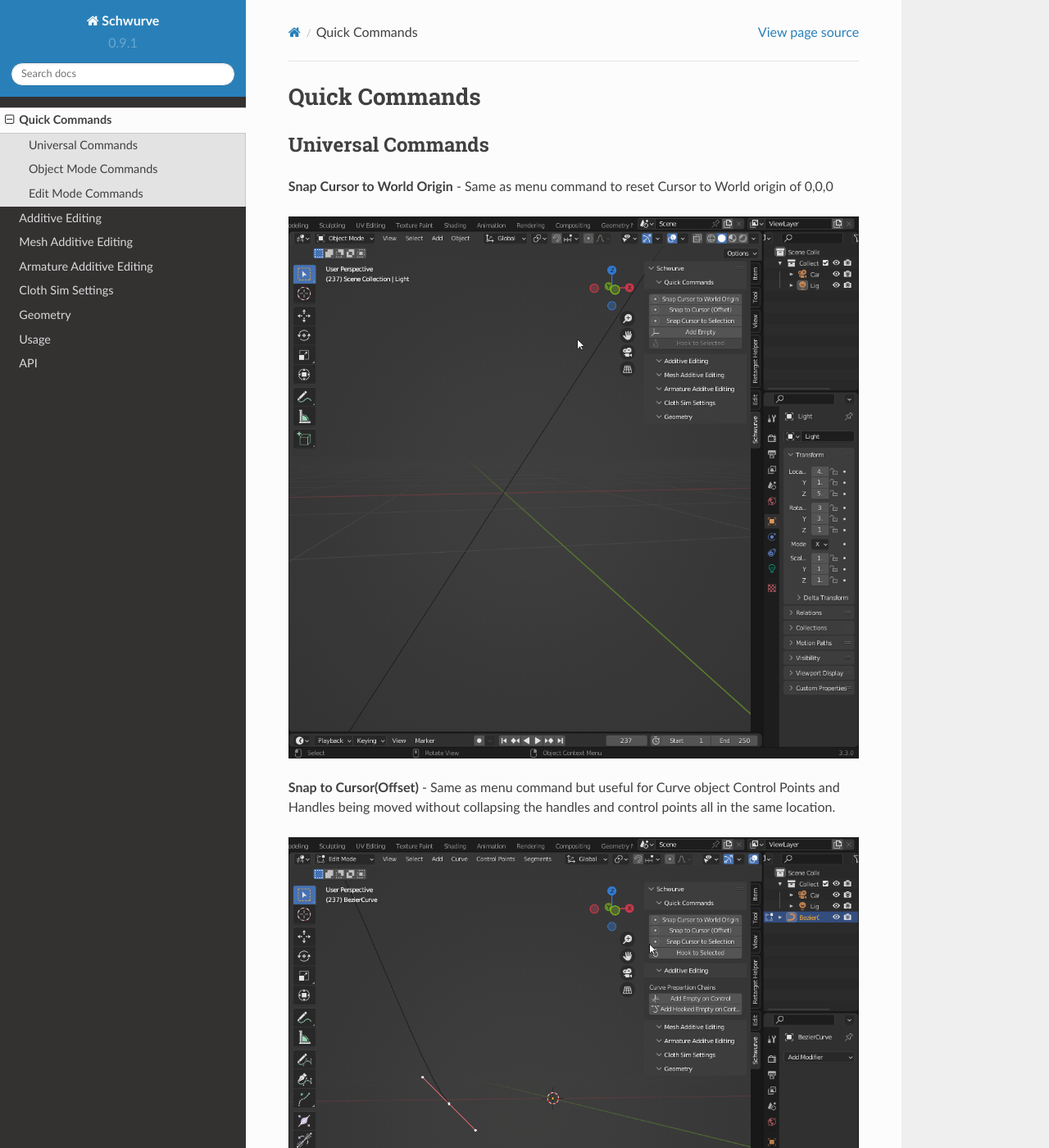
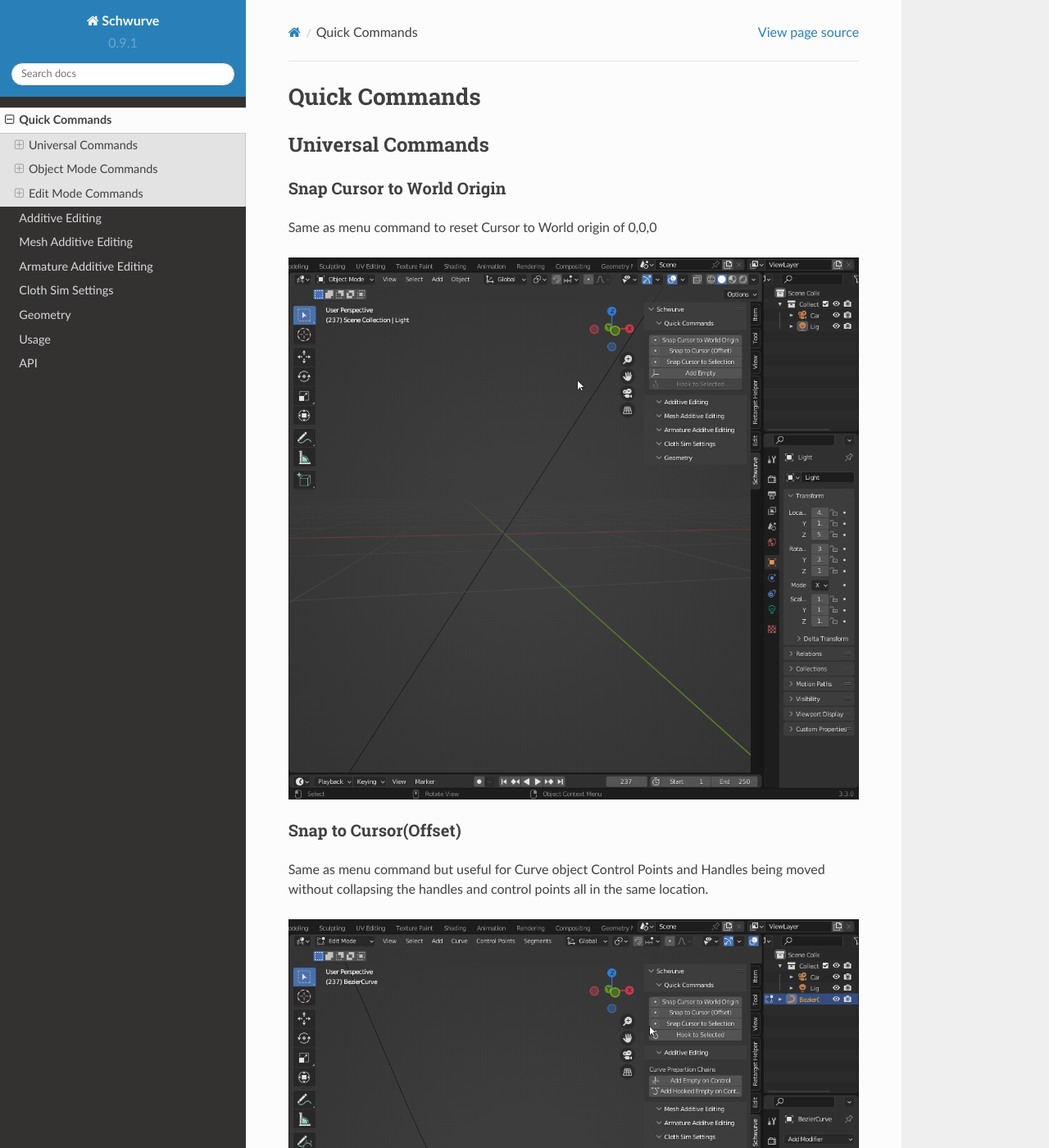
Before and after one commit to Ayjent/SchwurveTest, a Sphinx documentation site: the page built from docs/source/quick_commands.rst, in a window 1280 px wide and 1400 px high. Shown: the whole window at 82% size. Built offline with Sphinx 7.4.7 and the Read the Docs theme 2.0.0, drawn with Linux system fonts in a browser that asks for light colours; some of the changed text lies outside the part shown.

```diff
--- a/docs/source/quick_commands.rst
+++ b/docs/source/quick_commands.rst
@@ -4,30 +4,45 @@ Quick Commands
 Universal Commands
 ==================
 
-**Snap Cursor to World Origin** - Same as menu command to reset Cursor to World origin of 0,0,0
+Snap Cursor to World Origin
+^^^^^^^^^^^^^^^^^^^^^^^^^^^
+
+Same as menu command to reset Cursor to World origin of 0,0,0
 
 .. image:: ../_static/SnapCursortoWorld.gif
 
-**Snap to Cursor(Offset)** - Same as menu command but useful for Curve object Control Points and Handles
+Snap to Cursor(Offset)
+^^^^^^^^^^^^^^^^^^^^^^
+
+Same as menu command but useful for Curve object Control Points and Handles
 being moved without collapsing the handles and control points all in the same location.
 
 .. image:: ../_static/Snap2CursorOffset.gif
 
-**Snap Cursor to Selection** - Same as menu command to snap cursor to origin of active object
+Snap Cursor to Selection
+^^^^^^^^^^^^^^^^^^^^^^^^
+
+Same as menu command to snap cursor to origin of active object
 
 .. image:: ../_static/SnapCursor2Selection.gif
 
 Object Mode Commands
 ====================
 
-**Add Empty** - Adds an empty at cursor position
+Add Empty
+^^^^^^^^^
+
+Adds an empty at cursor position
 
 .. image:: ../_static/AddEmpty.gif
 
 Edit Mode Commands
 ==================
 
-**Hook to Selected** - Only available if Empty and Mesh or Curve (as active object) are both selected.
+Hook to Selected
+^^^^^^^^^^^^^^^^
+
+Only available if Empty and Mesh or Curve (as active object) are both selected.
 This command will create a hook modifier on the object, using the selected empty associated with the
 selected vertices/control points.
 
```
